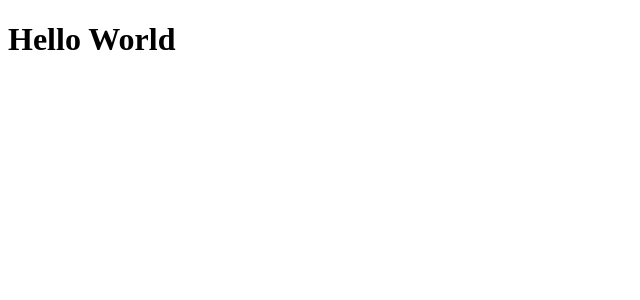
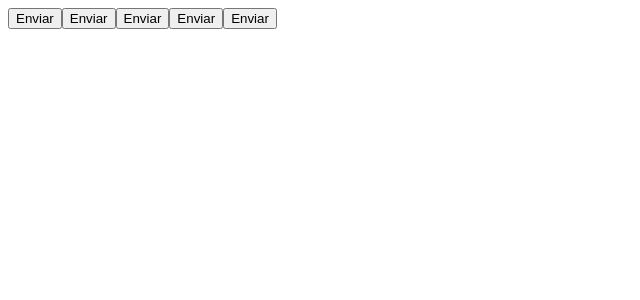
Before and after one commit to felipe-lustosa/timer-ignite, a React (Vite) app: page / in a window 1280 px wide. Shown: the top 300 px of the page, without its empty margins (0-640 px from the left). Built offline with nearby package versions, Linux system fonts and the light colour scheme.

Commit message:
button component

```diff
--- a/package.json
+++ b/package.json
@@ -10,11 +10,13 @@
   },
   "dependencies": {
     "react": "^18.2.0",
-    "react-dom": "^18.2.0"
+    "react-dom": "^18.2.0",
+    "styled-components": "^5.3.6"
   },
   "devDependencies": {
     "@types/react": "^18.0.24",
     "@types/react-dom": "^18.0.8",
+    "@types/styled-components": "^5.1.26",
     "@vitejs/plugin-react": "^2.2.0",
     "typescript": "^4.6.4",
     "vite": "^3.2.3"
--- a/src/App.tsx
+++ b/src/App.tsx
@@ -1,7 +1,16 @@
 import { useState } from "react";
+import { Button } from "./components/button";
 
 export function App() {
   const [count, setCount] = useState(0);
 
-  return <h1>Hello World</h1>;
+  return (
+    <>
+      <Button color="primary" />
+      <Button color="secondary" />
+      <Button color="success" />
+      <Button color="danger" />
+      <Button />
+    </>
+  );
 }
--- /dev/null
+++ b/src/components/button.tsx
@@ -0,0 +1,7 @@
+interface ButtonProps {
+  color?: "primary" | "secondary" | "danger" | "success";
+}
+
+export function Button({ color }: ButtonProps) {
+  return <button>Enviar</button>;
+}
```
Also changed, not shown: 1 other file (tests, documents, lock files or other folders).
